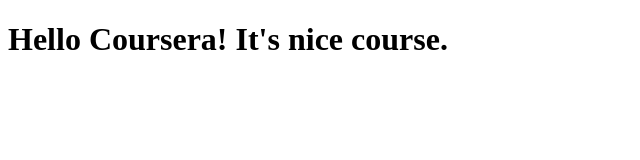
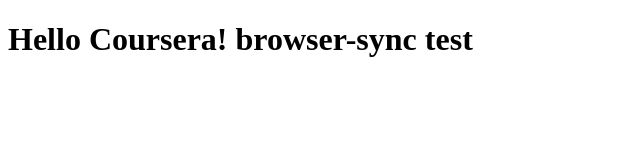
Before and after one commit to pistazie28/coursera-test, a plain HTML site: page site/index.html in a window 1280 px wide. Shown: the whole page, without its empty margins (0-640 px from the left). Drawn offline with Linux system fonts and the light colour scheme.

Commit message:
create mod2-solution

```diff
--- a/site/index.html
+++ b/site/index.html
@@ -5,6 +5,6 @@
 	<title>Hello Coursera!</title>
 </head>
 <body>
-<h1>Hello Coursera! It's nice course.</h1>
+<h1>Hello Coursera! browser-sync test</h1>
 </body>
 </html>
```
Also changed, not shown: mod2-solution/index.html (added).
